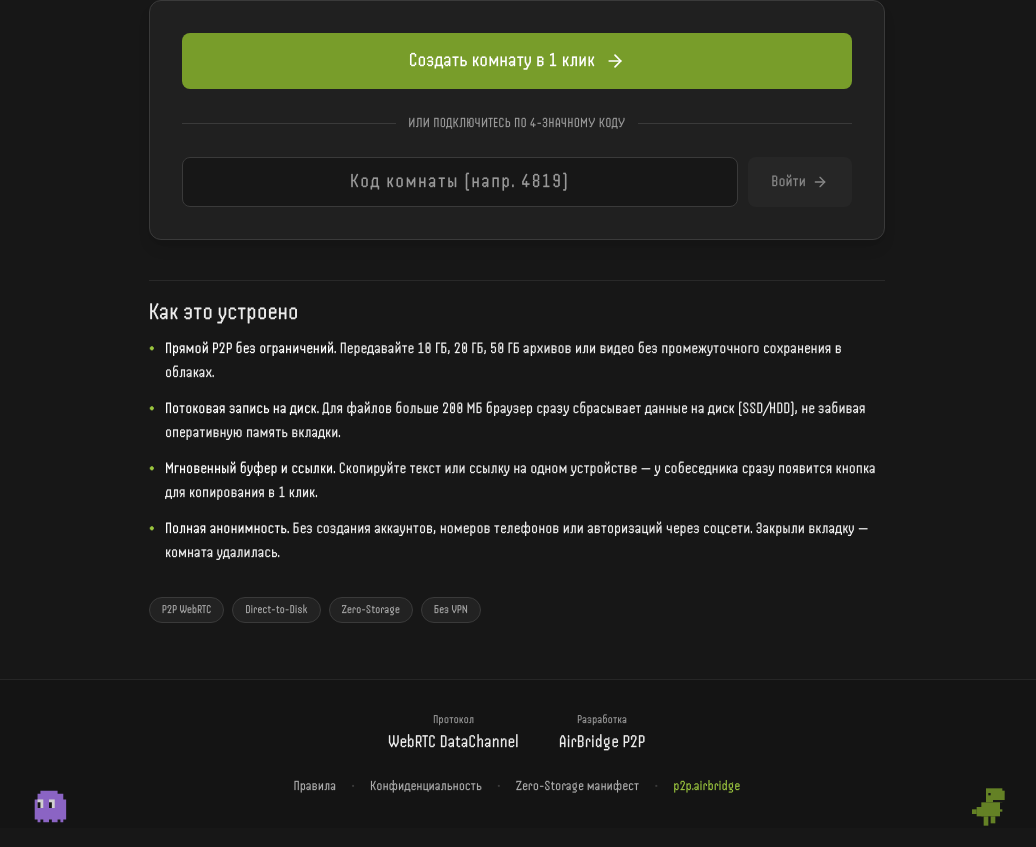
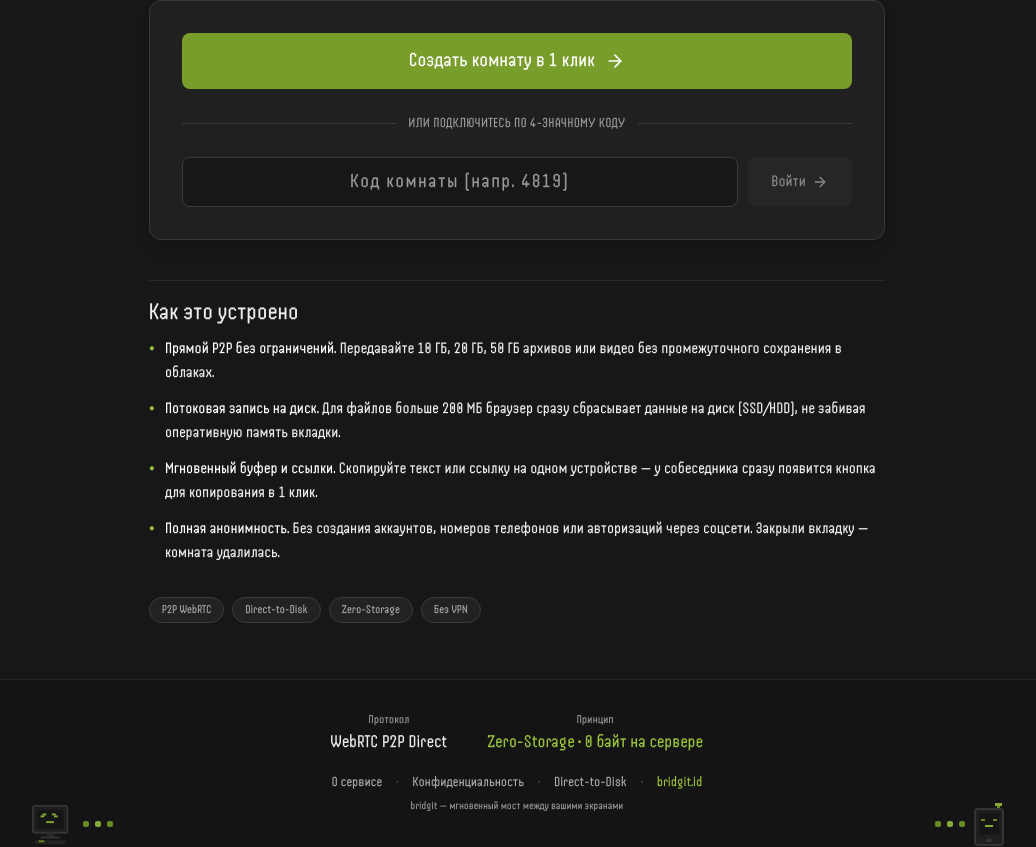
Before and after one commit to vanyasitnikov72-arch/bridgik, a React (Vite) app in the folder client/: page / in a window 1280 px wide. Shown: the part 352-1199 px from the top of the page, without its empty margins (123-1159 px from the left). Built offline with nearby package versions, Linux system fonts and the light colour scheme; no server answers; a web font is replaced by a local one.

Commit message:
feat(branding): rename service to bridgit and create custom thematic 8-bit device bridge footer

```diff
--- a/client/index.html
+++ b/client/index.html
@@ -4,8 +4,8 @@
     <meta charset="UTF-8" />
     <link rel="icon" type="image/svg+xml" href="/logo.svg" />
     <meta name="viewport" content="width=device-width, initial-scale=1.0, maximum-scale=1.0, user-scalable=no" />
-    <title>airbridge · p2p обмен файлами</title>
-    <meta name="description" content="Прямой P2P обмен файлами любого размера и текстом без регистрации и серверов." />
+    <title>bridgit · p2p мост между экранами</title>
+    <meta name="description" content="bridgit — прямой P2P обмен файлами любого размера и текстом без регистрации и серверов." />
     <meta name="theme-color" content="#171717" />
     <link rel="preconnect" href="https://fonts.googleapis.com">
     <link rel="preconnect" href="https://fonts.gstatic.com" crossorigin>
--- a/client/src/App.tsx
+++ b/client/src/App.tsx
@@ -11,7 +11,7 @@ import { WebRTCManager } from './services/webrtc.js';
 
 export function App() {
   const [userName, setUserName] = useState<string>(() => {
-    return localStorage.getItem('airbridge_username') || generateRandomName();
+    return localStorage.getItem('bridgit_username') || localStorage.getItem('airbridge_username') || generateRandomName();
   });
   const [deviceType] = useState(detectDeviceType());
   const [theme, setTheme] = useState<ThemeMode>(() => {
@@ -64,7 +64,7 @@ export function App() {
   // Sync user name changes
   const handleUpdateUserName = (name: string) => {
     setUserName(name);
-    localStorage.setItem('airbridge_username', name);
+    localStorage.setItem('bridgit_username', name);
     if (webrtcRef.current) {
       webrtcRef.current.updateMyName(name);
     }
--- a/client/src/components/Footer.tsx
+++ b/client/src/components/Footer.tsx
@@ -2,74 +2,104 @@ import React from 'react';
 
 export const Footer: React.FC = () => {
   return (
-    <footer className="mt-auto border-t border-white/[0.08] bg-[#141414] py-8 relative overflow-hidden">
+    <footer className="mt-auto border-t border-white/[0.08] bg-[#141414] py-8 relative overflow-hidden select-none">
       <div className="max-w-5xl mx-auto px-4 flex flex-col items-center justify-center text-center relative z-10">
         {/* Credits in Handjet font */}
-        <div className="flex items-center justify-center gap-10 mb-5 text-sm sm:text-base">
+        <div className="flex items-center justify-center gap-10 mb-4 text-sm sm:text-base">
           <div>
             <p className="text-[#999999] text-xs">Протокол</p>
-            <p className="font-bold text-[#ededed] text-lg">WebRTC DataChannel</p>
+            <p className="font-bold text-[#ededed] text-lg">WebRTC P2P Direct</p>
           </div>
           <div>
-            <p className="text-[#999999] text-xs">Разработка</p>
-            <p className="font-bold text-[#ededed] text-lg">AirBridge P2P</p>
+            <p className="text-[#999999] text-xs">Принцип</p>
+            <p className="font-bold text-[#9ac43e] text-lg">Zero-Storage · 0 байт на сервере</p>
           </div>
         </div>
 
-        {/* Footer Links */}
-        <div className="flex flex-wrap items-center justify-center gap-4 text-xs sm:text-sm text-[#aaaaaa]">
-          <span className="hover:text-white cursor-pointer transition-colors">Правила</span>
+        {/* Links */}
+        <div className="flex flex-wrap items-center justify-center gap-3.5 text-xs sm:text-sm text-[#aaaaaa] mb-2">
+          <span className="hover:text-white cursor-pointer transition-colors">О сервисе</span>
           <span className="text-[#3a3a3a]">·</span>
           <span className="hover:text-white cursor-pointer transition-colors">Конфиденциальность</span>
           <span className="text-[#3a3a3a]">·</span>
-          <span className="hover:text-white cursor-pointer transition-colors">Zero-Storage манифест</span>
+          <span className="hover:text-white cursor-pointer transition-colors">Direct-to-Disk</span>
           <span className="text-[#3a3a3a]">·</span>
-          <span className="text-[#9ac43e]">p2p.airbridge</span>
+          <span className="text-[#9ac43e] font-mono">bridgit.id</span>
         </div>
+
+        <p className="text-[11px] text-[#999999]">
+          bridgit — мгновенный мост между вашими экранами
+        </p>
       </div>
 
-      {/* Retro 8-bit Pixel Art Mascots (like on eblo.id footer in Image 3) */}
-      <div className="max-w-5xl mx-auto px-6 hidden sm:flex items-end justify-between absolute inset-x-0 bottom-1 pointer-events-none opacity-80">
-        {/* Purple Pac-Man Ghost */}
-        <svg
-          width="40"
-          height="40"
-          viewBox="0 0 14 14"
-          fill="#a978f0"
-          className="translate-y-1"
-        >
-          {/* Ghost Body */}
-          <path d="M4 1h6v1h2v2h1v7h-1v1h-1v-1h-1v1h-2v-1h-1v1h-2v-1h-1v1H3v-1H2V4h1V2h1V1z" />
-          {/* Eyes White */}
-          <rect x="3" y="4" width="2" height="3" fill="#ffffff" />
-          <rect x="7" y="4" width="2" height="3" fill="#ffffff" />
-          {/* Pupils */}
-          <rect x="3" y="5" width="1" height="2" fill="#171717" />
-          <rect x="7" y="5" width="1" height="2" fill="#171717" />
-        </svg>
+      {/* Thematic Pixel Art: Retro PC on Left ↔ Bridge Waves ↔ Retro Phone on Right */}
+      <div className="max-w-5xl mx-auto px-6 hidden sm:flex items-end justify-between absolute inset-x-0 bottom-1 pointer-events-none opacity-85">
+        {/* Left Mascot: Retro 8-bit PC sending data */}
+        <div className="flex items-end gap-2 translate-y-1">
+          <svg
+            width="46"
+            height="44"
+            viewBox="0 0 24 22"
+            fill="none"
+            className="shrink-0"
+          >
+            {/* Monitor Case */}
+            <rect x="2" y="1" width="18" height="14" rx="1" fill="#222222" stroke="#3a3a3a" strokeWidth="1" />
+            {/* Screen */}
+            <rect x="4" y="3" width="14" height="10" fill="#171717" />
+            {/* Smiling Screen Face ^_^ */}
+            <rect x="6" y="6" width="2" height="1" fill="#9ac43e" />
+            <rect x="7" y="5" width="2" height="1" fill="#9ac43e" />
+            <rect x="13" y="6" width="2" height="1" fill="#9ac43e" />
+            <rect x="12" y="5" width="2" height="1" fill="#9ac43e" />
+            <rect x="9" y="9" width="4" height="1" fill="#9ac43e" />
+            {/* Stand */}
+            <rect x="9" y="15" width="4" height="2" fill="#2d2d2d" />
+            <rect x="6" y="17" width="10" height="1" fill="#3a3a3a" />
+            {/* Keyboard */}
+            <rect x="3" y="19" width="16" height="2" rx="0.5" fill="#262626" />
+            <rect x="5" y="19" width="3" height="1" fill="#789d2a" />
+          </svg>
 
-        {/* Green Pixel Dino */}
-        <svg
-          width="38"
-          height="42"
-          viewBox="0 0 16 18"
-          fill="#789d2a"
-          className="translate-y-1"
-        >
-          {/* Dino Head */}
-          <rect x="8" y="1" width="7" height="6" />
-          <rect x="14" y="2" width="2" height="4" />
-          <rect x="9" y="3" width="1" height="1" fill="#171717" /> {/* Eye */}
-          <rect x="11" y="6" width="5" height="1" fill="#171717" /> {/* Mouth */}
-          {/* Body & Arms */}
-          <rect x="6" y="7" width="8" height="6" />
-          <rect x="12" y="10" width="3" height="1" />
-          <rect x="4" y="9" width="3" height="4" /> {/* Tail */}
-          <rect x="2" y="10" width="2" height="2" />
-          {/* Legs */}
-          <rect x="7" y="13" width="2" height="4" />
-          <rect x="10" y="13" width="2" height="3" />
-        </svg>
+          {/* Emitted Pixel Signal Dots */}
+          <div className="flex gap-1.5 pb-5">
+            <span className="w-1.5 h-1.5 bg-[#789d2a] rounded-xs animate-pulse" />
+            <span className="w-1.5 h-1.5 bg-[#9ac43e] rounded-xs animate-pulse delay-100" />
+            <span className="w-1.5 h-1.5 bg-[#789d2a] rounded-xs animate-pulse delay-200" />
+          </div>
+        </div>
+
+        {/* Right Mascot: Retro 8-bit Smartphone receiving data */}
+        <div className="flex items-end gap-2 translate-y-1">
+          {/* Incoming Pixel Signal Dots */}
+          <div className="flex gap-1.5 pb-5">
+            <span className="w-1.5 h-1.5 bg-[#789d2a] rounded-xs animate-pulse delay-200" />
+            <span className="w-1.5 h-1.5 bg-[#9ac43e] rounded-xs animate-pulse delay-100" />
+            <span className="w-1.5 h-1.5 bg-[#789d2a] rounded-xs animate-pulse" />
+          </div>
+
+          <svg
+            width="32"
+            height="44"
+            viewBox="0 0 16 22"
+            fill="none"
+            className="shrink-0"
+          >
+            {/* Antenna */}
+            <rect x="12" y="0" width="1.5" height="4" fill="#789d2a" />
+            <rect x="11" y="0" width="3.5" height="1.5" fill="#9ac43e" />
+            {/* Phone Body */}
+            <rect x="1" y="3" width="14" height="18" rx="1.5" fill="#222222" stroke="#3a3a3a" strokeWidth="1" />
+            {/* Screen */}
+            <rect x="3" y="5" width="10" height="11" fill="#171717" />
+            {/* Smiling Screen Face ^_^ */}
+            <rect x="4" y="8" width="2" height="1" fill="#789d2a" />
+            <rect x="10" y="8" width="2" height="1" fill="#789d2a" />
+            <rect x="6" y="11" width="4" height="1" fill="#9ac43e" />
+            {/* Home button / speaker */}
+            <rect x="6.5" y="18" width="3" height="1.5" rx="0.5" fill="#3a3a3a" />
+          </svg>
+        </div>
       </div>
     </footer>
   );
--- a/client/src/components/HomeView.tsx
+++ b/client/src/components/HomeView.tsx
@@ -28,10 +28,10 @@ export const HomeView: React.FC<HomeViewProps> = ({
       {/* Title section in Handjet font */}
       <div className="mb-8">
         <h1 className="text-4xl sm:text-5xl md:text-6xl font-bold tracking-tight text-[#ededed] mb-2 leading-none">
-          Обмен файлами и текстом
+          bridgit <span className="text-[#9ac43e]">·</span> мост между экранами
         </h1>
         <p className="text-lg text-[#aaaaaa] leading-relaxed">
-          Прямой P2P-мост между устройствами. Без регистрации, без мессенджеров и без ограничений по объему.
+          Мгновенный P2P-обмен файлами любого размера и текстом. Без регистрации и без серверов.
         </p>
       </div>
 
--- a/client/src/components/Navbar.tsx
+++ b/client/src/components/Navbar.tsx
@@ -39,7 +39,7 @@ export const Navbar: React.FC<NavbarProps> = ({
           className="flex items-center gap-2 cursor-pointer select-none group"
         >
           <span className="font-extrabold text-2xl tracking-tight text-[#ededed] group-hover:text-white transition-colors">
-            airbridge<span className="text-[#9ac43e]">.id</span>
+            bridgit<span className="text-[#9ac43e]">.id</span>
           </span>
           <span className="text-xs uppercase font-bold tracking-wider px-1.5 py-0.5 rounded bg-[#222222] text-[#9ac43e] border border-[#3a3a3a]">
             p2p
```
